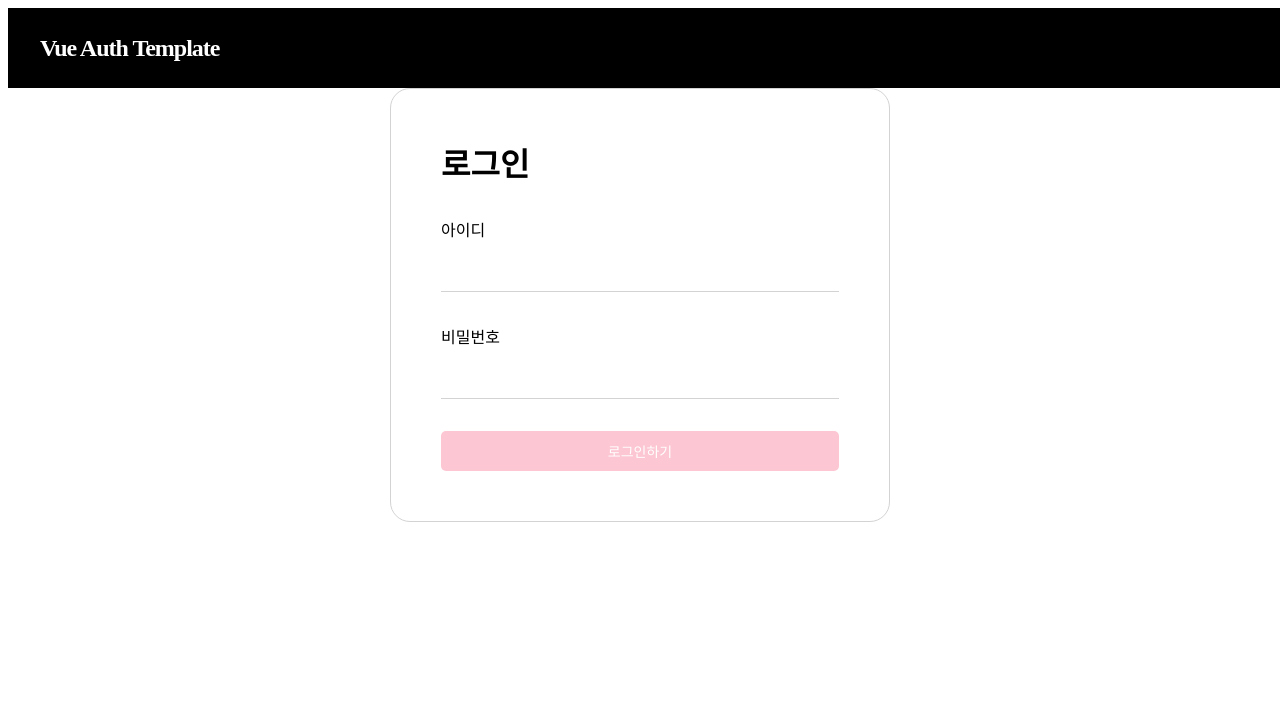
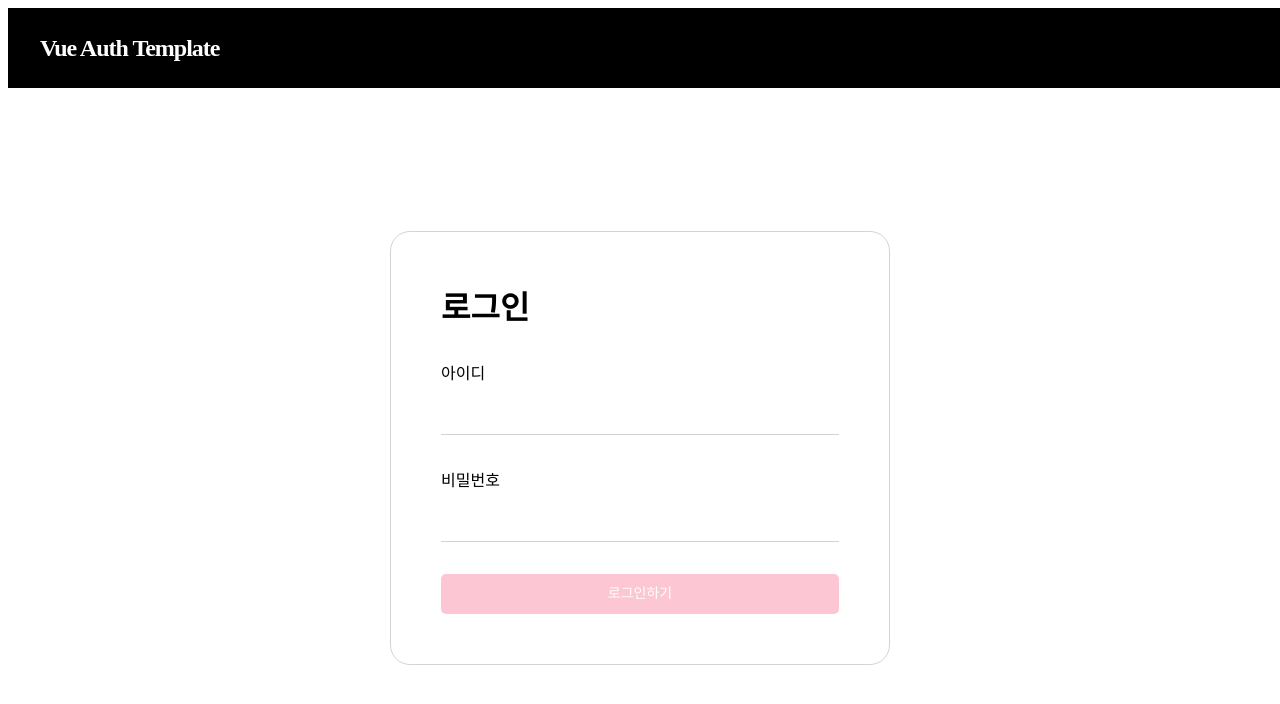
Before and after one commit to JengYoung/vue-auth-boilerplate, a Vue app: page /sign-in in a window 1280 px wide. Shown: the top 704 px of the page. Built offline with nearby package versions, Linux system fonts and the light colour scheme; the HTML template or start-up script is replaced by a standard one.

Commit message:
:package: normalize.css 추가

```diff
--- a/package.json
+++ b/package.json
@@ -11,6 +11,7 @@
   },
   "dependencies": {
     "core-js": "^3.8.3",
+    "normalize.css": "^8.0.1",
     "vue": "^3.2.13",
     "vue-router": "^4.0.3",
     "vuex": "^4.0.0"
--- a/src/App.vue
+++ b/src/App.vue
@@ -12,9 +12,7 @@ export default defineComponent({
 </script>
 
 <style lang="scss" scoped>
-
 #app {
-  height: 100vh;
   font-family: Avenir, Helvetica, Arial, sans-serif;
   -webkit-font-smoothing: antialiased;
   -moz-osx-font-smoothing: grayscale;
--- /dev/null
+++ b/src/assets/component.scss
@@ -0,0 +1,3 @@
+.container {
+  min-height: calc(100vh - 5rem);
+}
--- a/src/assets/main.scss
+++ b/src/assets/main.scss
@@ -1,7 +1,7 @@
-body {
-  padding: 0;
-  margin: 0;
-}
+@import "normalize.css";
+@import "component";
+
+$header-height: 5rem;
 
 $padding-default: 0 2rem;
 
--- a/src/views/SignIn.vue
+++ b/src/views/SignIn.vue
@@ -1,5 +1,5 @@
 <template>
-  <div class="sign-in">
+  <div class="sign-in container">
     <Form>
       <h1 class="form__header">로그인</h1>
       <!-- eslint-disable vuejs-accessibility/form-control-has-label  -->
@@ -39,11 +39,10 @@ export default defineComponent({
 <style lang="scss" scoped>
 
 .sign-in {
-  height: 100%;
   display: flex;
   flex-direction: column;
+  justify-content: center;
   align-items: center;
-  justify-content: center;
   .form__header {
     margin: 0 0 2rem 0;
   }
```
Also changed, not shown: 1 other file (tests, documents, lock files or other folders).
